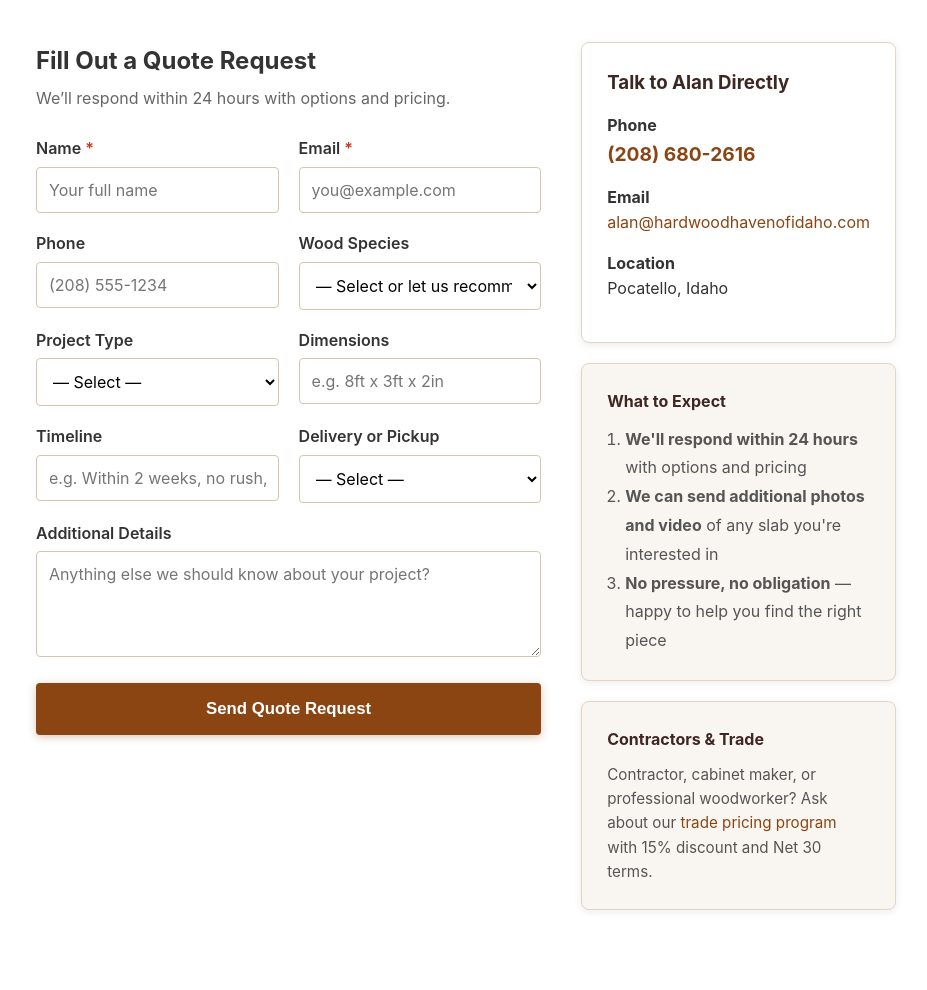
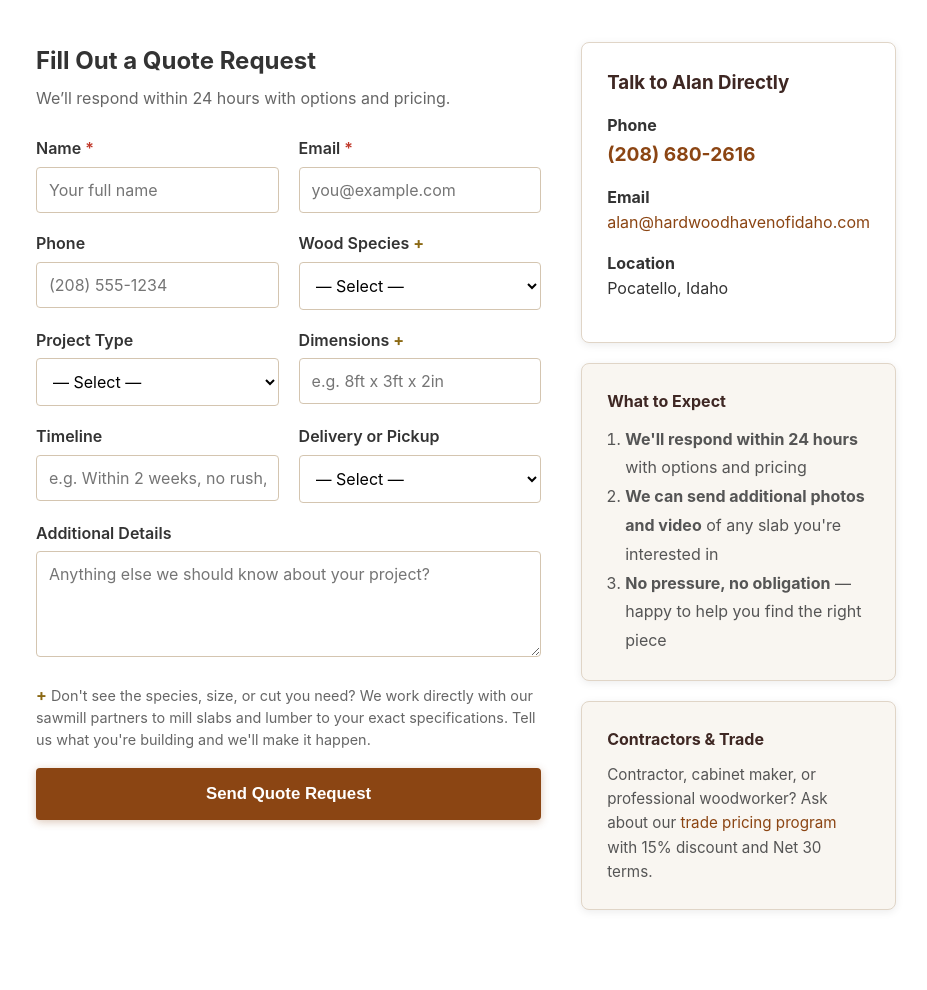
Before and after one commit to BillBrieferServer/wood, a FastAPI app: page /quote in a window 1280 px wide. Shown: the part 316-1306 px from the top of the page, without its empty margins (174-1101 px from the left). Run offline with FastAPI, Linux system fonts and the light colour scheme.

Commit message:
Quote page: simplify species dropdown, add + marks, add custom order note

```diff
--- a/app/static/css/style.css
+++ b/app/static/css/style.css
@@ -972,6 +972,7 @@ img { max-width: 100%; height: auto; }
     gap: 20px;
 }
 .form-group { margin-bottom: 18px; }
+.optional-mark { color: #8B6914; font-weight: bold; }.form-note { font-size: 0.9rem; color: #666; margin-top: 8px; margin-bottom: 18px; line-height: 1.5; }.form-note .optional-mark { font-size: 1rem; }
 
 .sidebar-card {
     background: white;
--- a/app/templates/quote.html
+++ b/app/templates/quote.html
@@ -45,9 +45,9 @@
                         <input type="tel" id="phone" name="phone" placeholder="(208) 555-1234" value="{{ form_data.get('phone', '') }}">
                     </div>
                     <div class="form-group">
-                        <label for="species">Wood Species</label>
+                        <label for="species">Wood Species <span class="optional-mark">+</span></label>
                         <select id="species" name="species">
-                            <option value="">— Select or let us recommend —</option>
+                            <option value="">— Select —</option>
                             {% for sp in species_list %}
                             <option value="{{ sp }}" {{ 'selected' if form_data.get('species') == sp else '' }}>{{ sp }}</option>
                             {% endfor %}
@@ -72,7 +72,7 @@
                         </select>
                     </div>
                     <div class="form-group">
-                        <label for="size">Dimensions</label>
+                        <label for="size">Dimensions <span class="optional-mark">+</span></label>
                         <input type="text" id="size" name="size" placeholder="e.g. 8ft x 3ft x 2in" value="{{ form_data.get('size', '') }}">
                     </div>
                 </div>
@@ -96,6 +96,8 @@
                     <label for="details">Additional Details</label>
                     <textarea id="details" name="details" rows="4" placeholder="Anything else we should know about your project?">{{ form_data.get('details', '') }}</textarea>
                 </div>
+
+                <p class="form-note"><span class="optional-mark">+</span> Don't see the species, size, or cut you need? We work directly with our sawmill partners to mill slabs and lumber to your exact specifications. Tell us what you're building and we'll make it happen.</p>
 
                 <button type="submit" class="btn btn-primary btn-block">Send Quote Request</button>
             </form>
```
